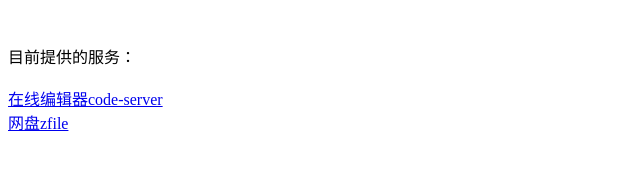
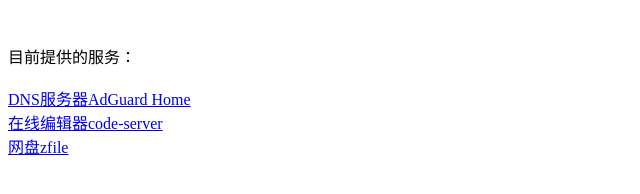
Before and after one commit to Earchaut/Earchaut.github.io, a plain HTML site: page index.html in a window 1280 px wide. Shown: the whole page, without its empty margins (0-640 px from the left). Drawn offline with Linux system fonts and the light colour scheme.

Commit message:
Update index.html

```diff
--- a/index.html
+++ b/index.html
@@ -1,9 +1,19 @@
 <html>
 <head>
 <title>KSCN的小网站</title>
+  <script>
+var _hmt = _hmt || [];
+(function() {
+  var hm = document.createElement("script");
+  hm.src = "https://hm.baidu.com/hm.js?b8d4b606125debe9e1e39ce4e068360f";
+  var s = document.getElementsByTagName("script")[0];
+  s.parentNode.insertBefore(hm, s);
+})();
+</script>
 </head>
 <body>
   </br></br>目前提供的服务：</br>
+  </br><a href="http://101.201.123.54">DNS服务器AdGuard Home</a>
   </br><a href="http://101.201.123.54:8000">在线编辑器code-server</a>
   </br><a href="http://101.201.123.54:8001">网盘zfile</a>
 </body>
```
